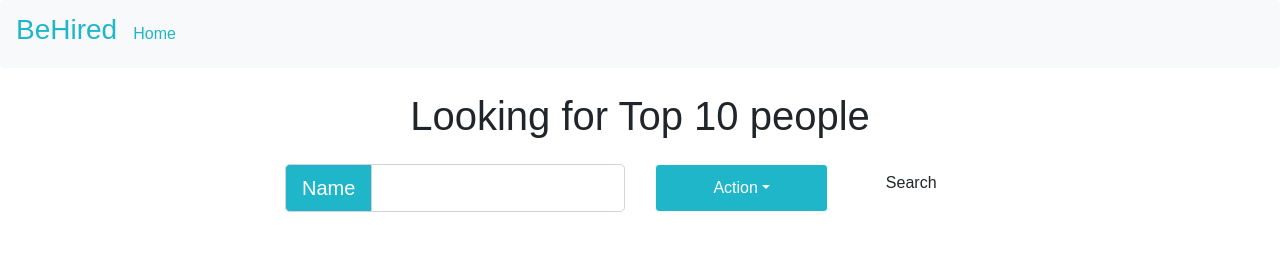
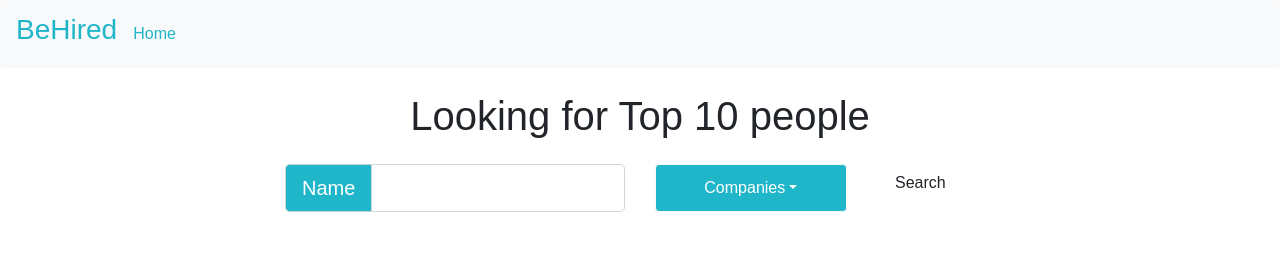
Before and after one commit to AndZapata/torre_test, a React (Create React App) app: page /#/ in a window 1280 px wide. Shown: the top 262 px of the page. Built offline with nearby package versions, Linux system fonts and the light colour scheme; the HTML template or start-up script is replaced by a standard one.

Commit message:
[fix] rendering list of companies

```diff
--- a/src/components/home.component.js
+++ b/src/components/home.component.js
@@ -8,20 +8,22 @@ export class Home extends Component {
         <div className="d-flex justify-content-center mt-4">
           <div className="input-group input-group-lg col-4">
             <div className="input-group-prepend">
-            <span className="input-group-text" style={{backgroundColor: "#20B6C9", color: "#ffffff"}} id="inputGroup-sizing-default">Name</span>
+              <span className="input-group-text" style={{ backgroundColor: "#20B6C9", color: "#ffffff" }} id="inputGroup-sizing-default">Name</span>
             </div>
             <input type="text" className="form-control" aria-label="Sizing example input" aria-describedby="inputGroup-sizing-default" name="username" onChange={this.props.onHandleInput} defaultValue={this.props.username} />
           </div>
           <div className="btn-group col-4">
-          <button type="button" className="btn btn-light dropdown-toggle" style={{backgroundColor: "#20B6C9", color: "#ffffff"}} data-toggle="dropdown" aria-haspopup="true" aria-expanded="false">
-            Action
+            <button type="button" className="btn btn-light dropdown-toggle" style={{ backgroundColor: "#20B6C9", color: "#ffffff" }} data-toggle="dropdown" aria-haspopup="true" aria-expanded="false" onClick={this.props.onDisplayCompanies}>
+              Companies
  </button>
             <div className="dropdown-menu col-11">
-            <ul className="list-group">
-              <li className="list-group-item d-flex justify-content-between align-items-center">
-                asdfghjkzxcvbnsd
-                <input className="form-check-input" type="checkbox"/>
+              <ul className="list-group" style={{overflowY: "auto"}}>
+                {this.props.techCompany.map(item => (
+                  <li key={item._id} className="list-group-item d-flex justify-content-between align-items-center">
+                  {item.techCompany}
+                  <input className="form-check-input" type="checkbox" onClick={this.props.onHandleCompanies} name={item.company} defaultValue={item._id} />
                 </li>
+                ))}
               </ul>
             </div>
             <div className="btn" onClick={this.props.searchPeople}>Search</div>
```
Lines whose indentation alone changed are shown as unchanged.
